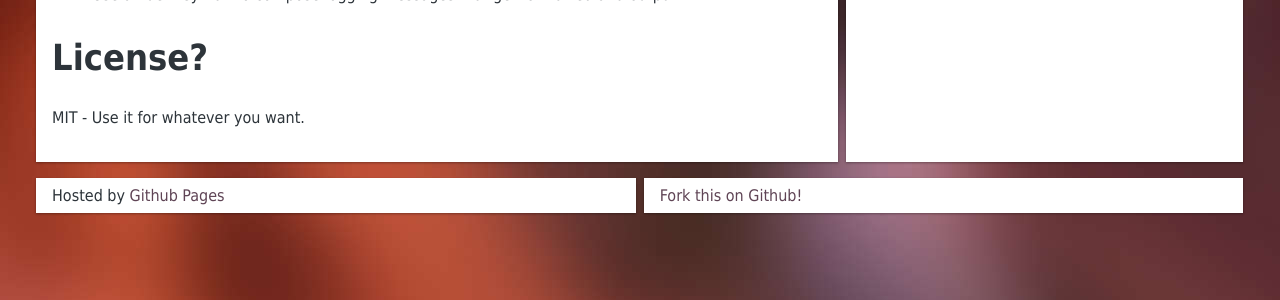
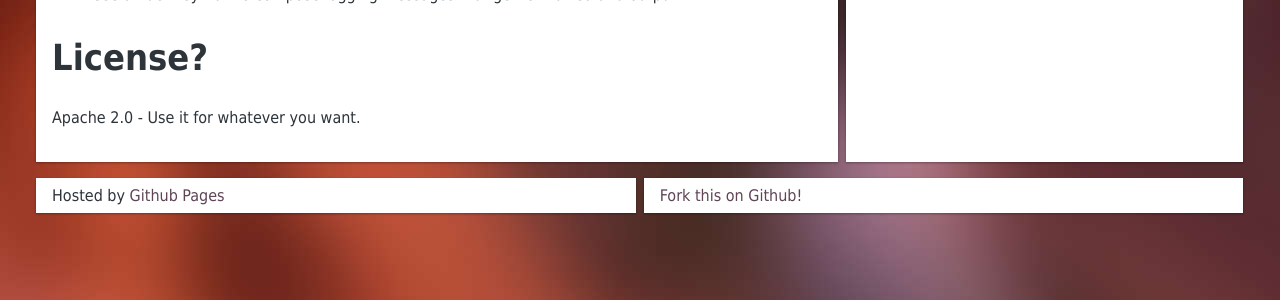
Before and after one commit to prichmp/prichmp.github.io, a Jekyll site: the page built from index.html, in a window 1280 px wide. Shown: the part 584-884 px from the top of the page. Built offline with Jekyll 4.4.1, drawn with Linux system fonts in a browser that asks for light colours; nearby versions of some CDN libraries.

Commit message:
Swapped branches

```diff
--- a/index.html
+++ b/index.html
@@ -42,7 +42,7 @@ layout: default
 
                           <h2>License?</h2>
 
-                          <p>MIT - Use it for whatever you want.</p>
+                          <p>Apache 2.0 - Use it for whatever you want.</p>
 
 
                         </div><!-- .column -->
```
